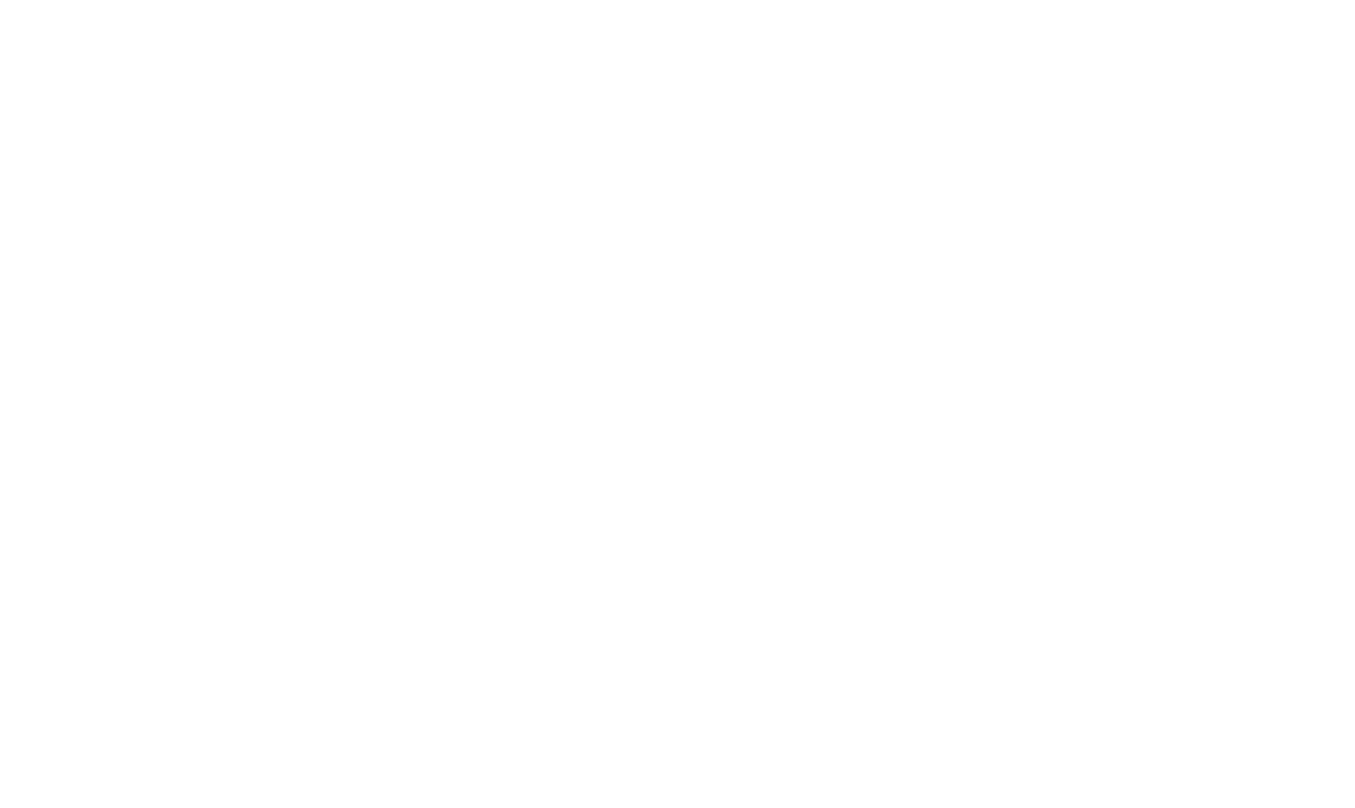
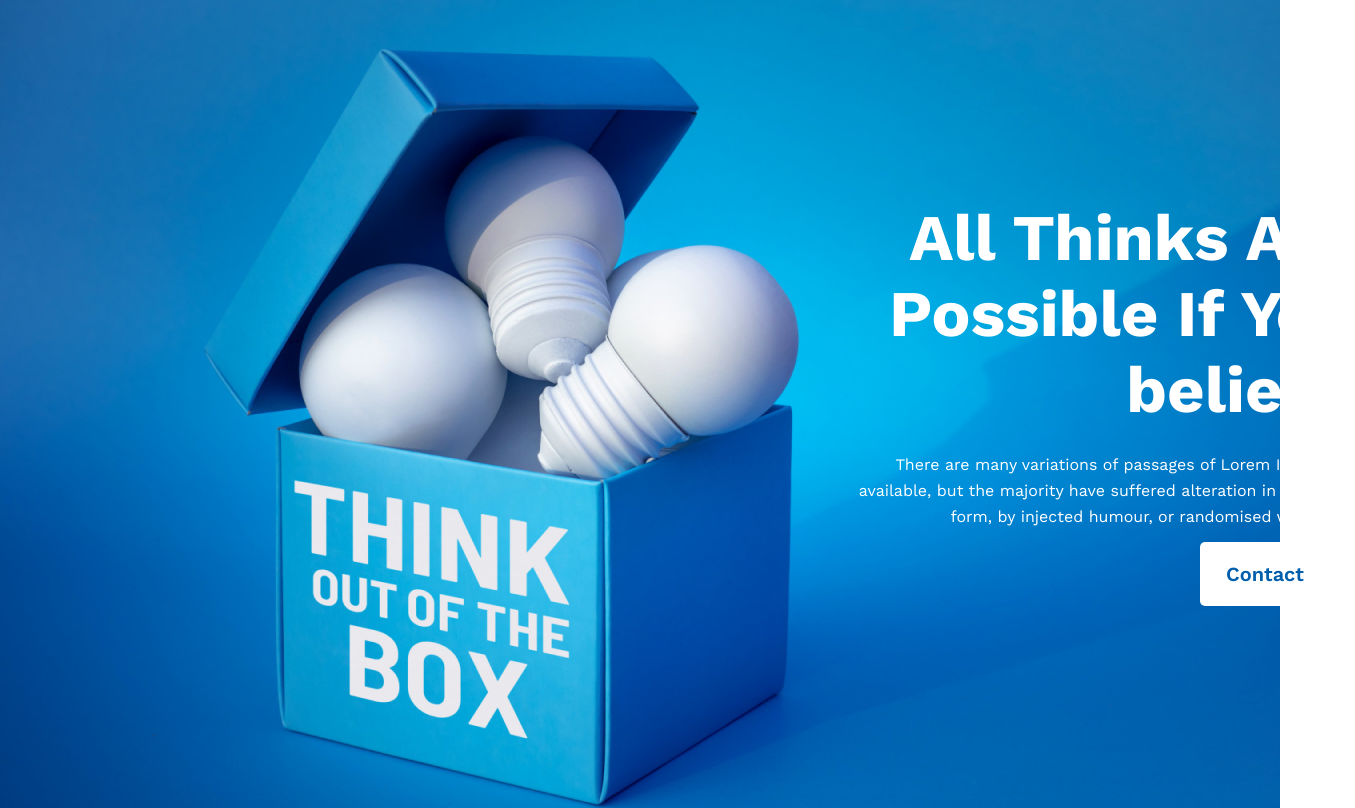
Before and after one commit to codewithsaidul/Module-5-Task, a plain HTML site: page index.html in a window 1280 px wide. Shown: the whole page, 1355 px wide, since content can reach past the window. Drawn offline with nearby package versions, Linux system fonts and the light colour scheme.

Commit message:
Banner Content & Design Added

```diff
--- a/css/style.css
+++ b/css/style.css
@@ -1,6 +1,66 @@
+/* ========================= Common Shared Related Style ========================= */
+* {
+    margin: 0;
+    padding: 0;
+    font-family: 'Work Sans', sans-serif;
+}
+
+body {
+    background-color: #fff;
+}
+
+img {
+    max-width: 100%;
+}
 
 
-/* ========================= Common Shared Related Style ========================= */
-body{
-    font-family: 'Work Sans', sans-serif;
+
+/* ================ Header & Banner Related Style  ================================ */
+header {
+    background-image: url('../images/banner/banner3.png');
+    width: 100%;
+    height: 808px;
+    flex-shrink: 0;
+    background-repeat: no-repeat;
+    background-size: cover;
 }
+
+/* .banner {
+
+    text-align: right;
+    margin: 0 0 0 850px;
+} */
+
+.banner__title {
+    width: 525px;
+    padding-top: 200px;
+    color: #FFF;
+    text-align: right;
+    font-size: 65px;
+    font-weight: 700;
+    margin: 0 0 24px 830px;
+}
+
+.banner__description {
+    width: 494px;
+    color: #FFF;
+    margin: 0 0 32px 830px;
+    font-size: 16px;
+    font-weight: 400;
+    line-height: 26px;
+    text-align: right;
+    /* 162.5% */
+}
+
+.btn {
+    border-radius: 5px;
+    background: #FFF;
+    color: #005FAC;
+    text-align: right;
+    font-size: 20px;
+    font-weight: 600;
+    padding: 20px 26px;
+    text-transform: capitalize;
+    text-decoration: none;
+    margin: 0 0px 0 1200px;
+}
--- a/index.html
+++ b/index.html
@@ -27,6 +27,16 @@
     <!-- =================================== Header =================================== -->
     <header>
 
+        <div class="banner">
+            <h1 class="banner__title">
+                All Thinks Are Possible If You believe
+            </h1>
+
+            <p class="banner__description">There are many variations of passages of Lorem Ipsum available, but the majority have suffered alteration in some form, by injected humour, or randomised words</p>
+
+            <a href="#" class="btn">contact</a>
+        </div>
+
     </header>
     <!-- =================================== Header =================================== -->
 
```
